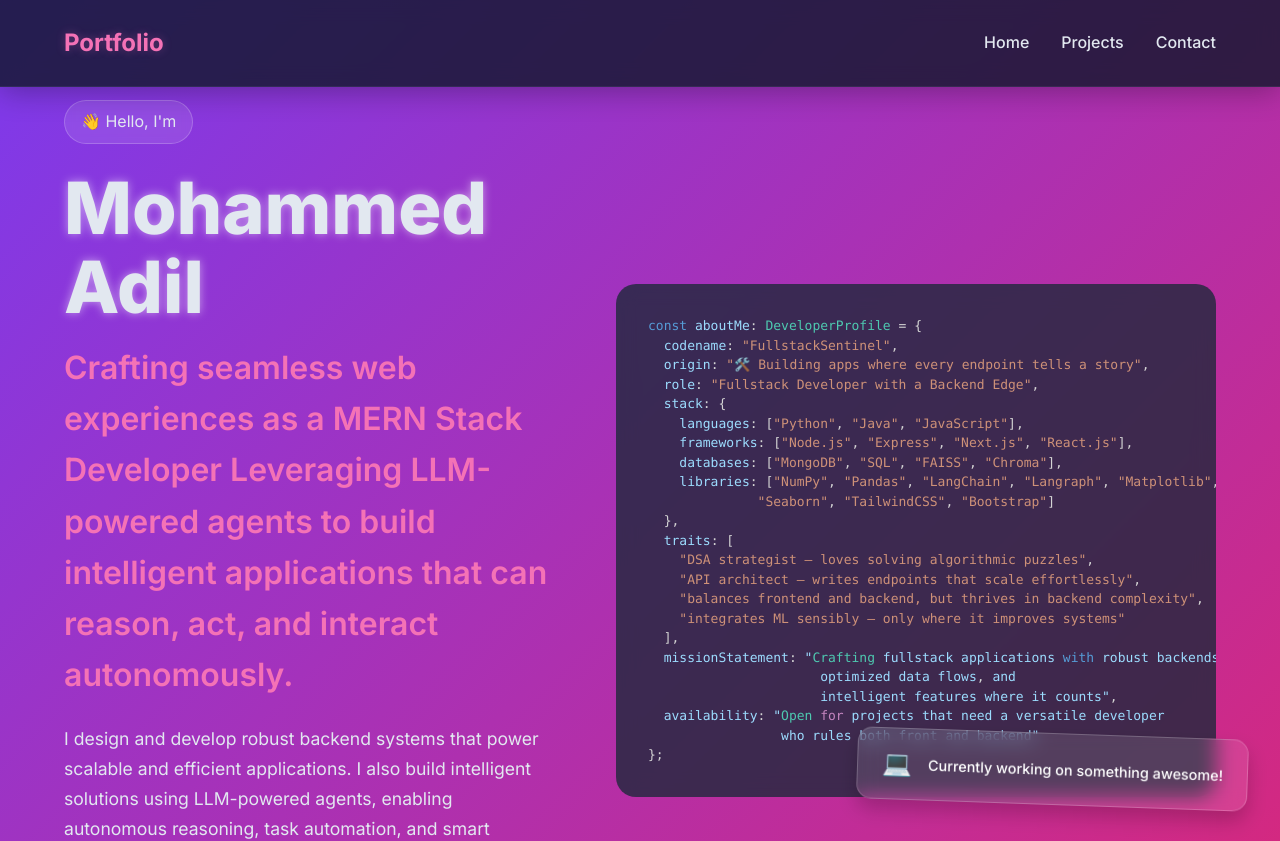
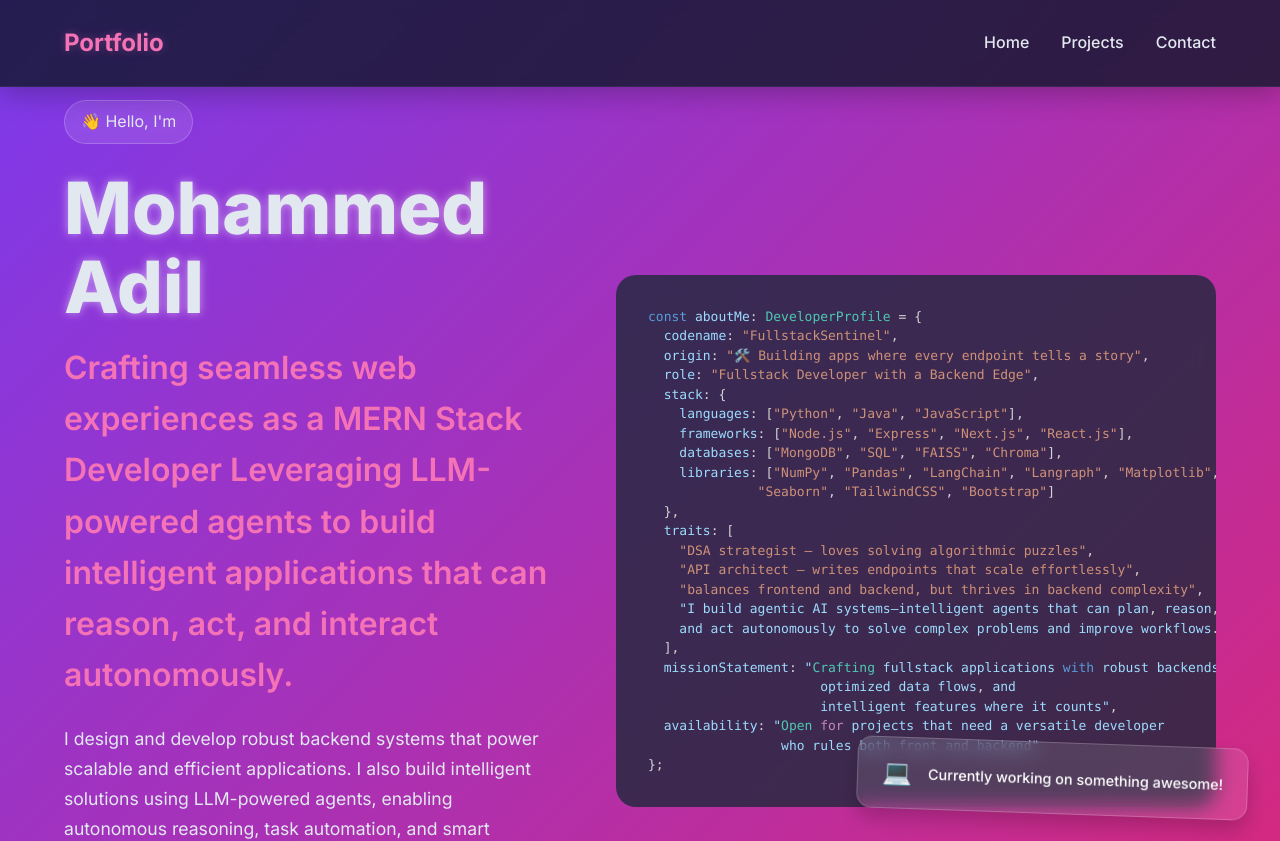
Before and after one commit to adil162006/Portfolio, a React (Vite) app: page / in a window 1280 px wide. Shown: the top 841 px of the page. Built offline with nearby package versions, Linux system fonts and the light colour scheme; no server answers.

Commit message:
more changes

```diff
--- a/src/components/Hero.jsx
+++ b/src/components/Hero.jsx
@@ -110,7 +110,8 @@ export const Hero = () => {
     "DSA strategist — loves solving algorithmic puzzles",
     "API architect — writes endpoints that scale effortlessly",
     "balances frontend and backend, but thrives in backend complexity",
-    "integrates ML sensibly — only where it improves systems"
+    "I build agentic AI systems—intelligent agents that can plan, reason,
+    and act autonomously to solve complex problems and improve workflows."
   ],
   missionStatement: "Crafting fullstack applications with robust backends,
                       optimized data flows, and
```
